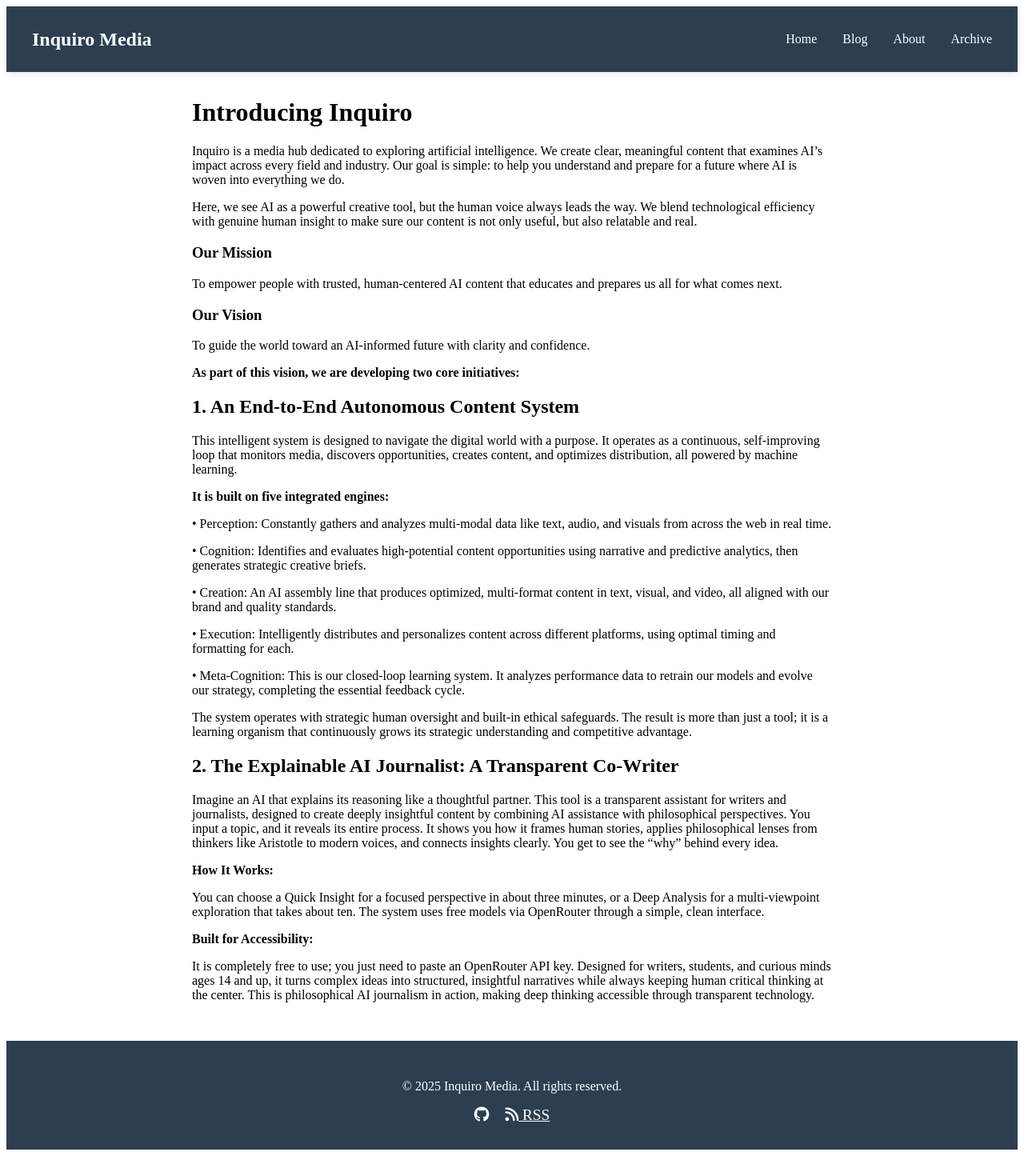
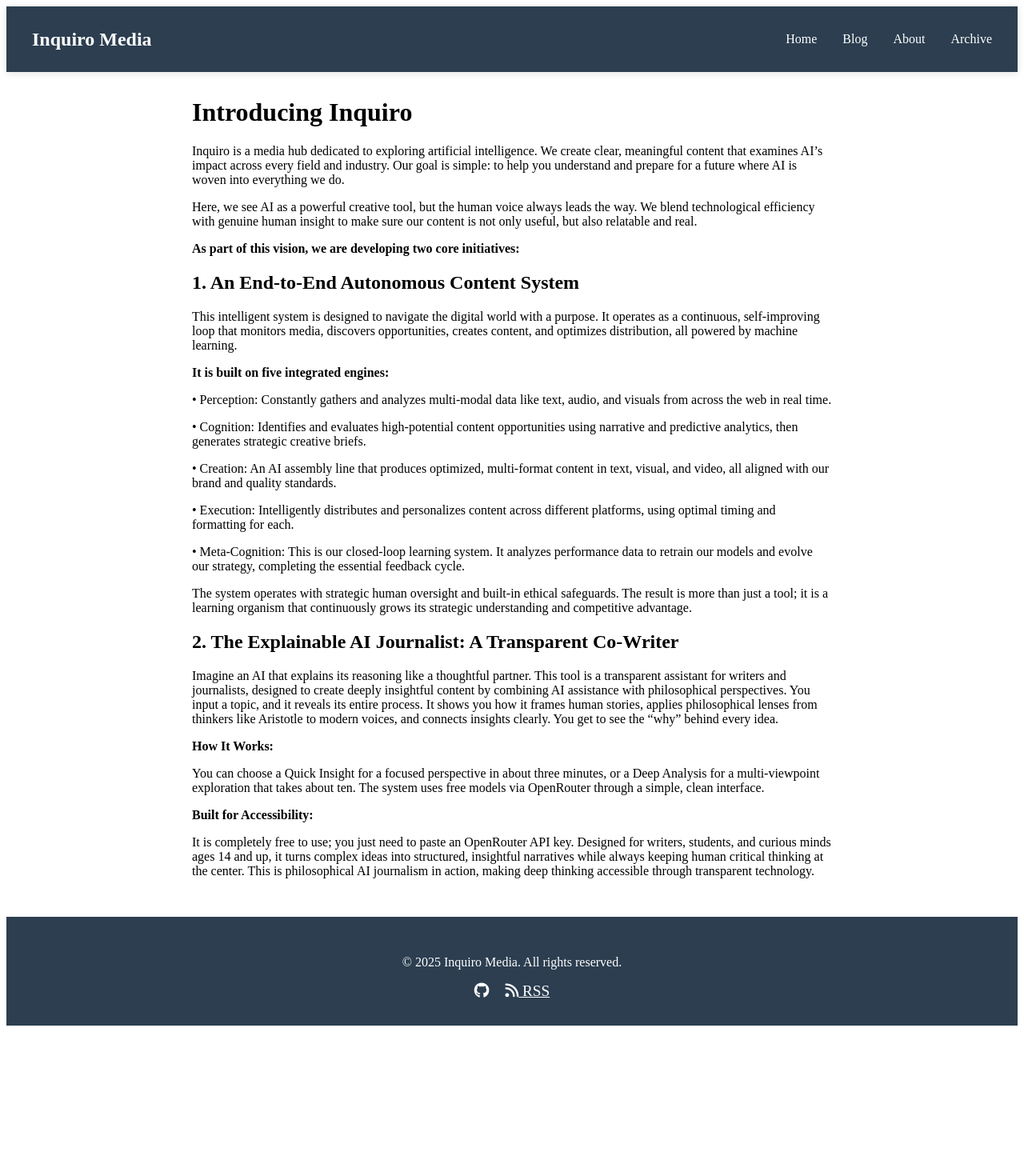
Before and after one commit to faisalmrasul/inquiro-media, a Jekyll site: the page built from _posts/2025-12-01-welcome-to-inquiro.md, in a window 1280 px wide. Shown: the whole page at 80% size. Built offline with Jekyll 4.4.1, drawn with Linux system fonts in a browser that asks for light colours; our own code applies the rules of GitHub Pages for plain Markdown files; after the commit the page ends 1290 px from its top, so only the background shows below that.

Commit message:
Update 2025-12-01-welcome-to-inquiro.md

```diff
--- a/_posts/2025-12-01-welcome-to-inquiro.md
+++ b/_posts/2025-12-01-welcome-to-inquiro.md
@@ -3,12 +3,6 @@
 Inquiro is a media hub dedicated to exploring artificial intelligence. We create clear, meaningful content that examines AI’s impact across every field and industry. Our goal is simple: to help you understand and prepare for a future where AI is woven into everything we do.
 
 Here, we see AI as a powerful creative tool, but the human voice always leads the way. We blend technological efficiency with genuine human insight to make sure our content is not only useful, but also relatable and real.
-
-### Our Mission ###
-To empower people with trusted, human-centered AI content that educates and prepares us all for what comes next.
-
-### Our Vision ###
-To guide the world toward an AI-informed future with clarity and confidence.
 
 **As part of this vision, we are developing two core initiatives:**
 
```
